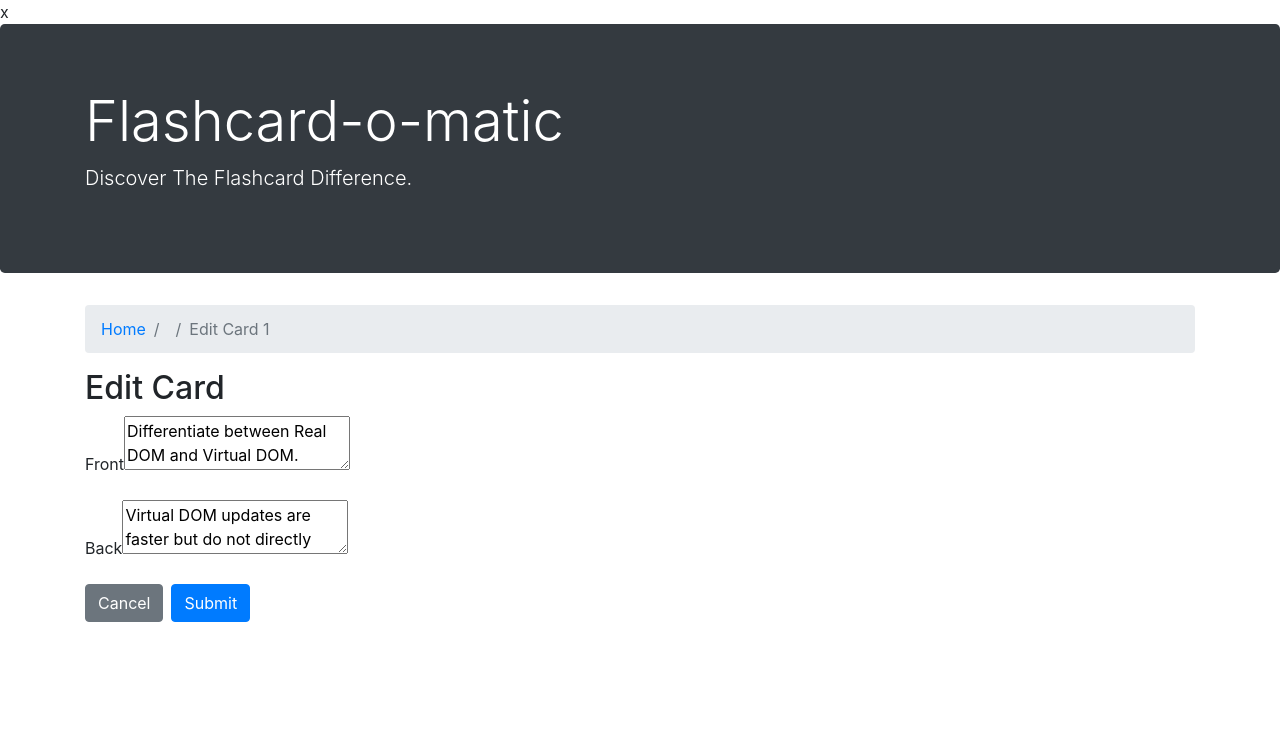
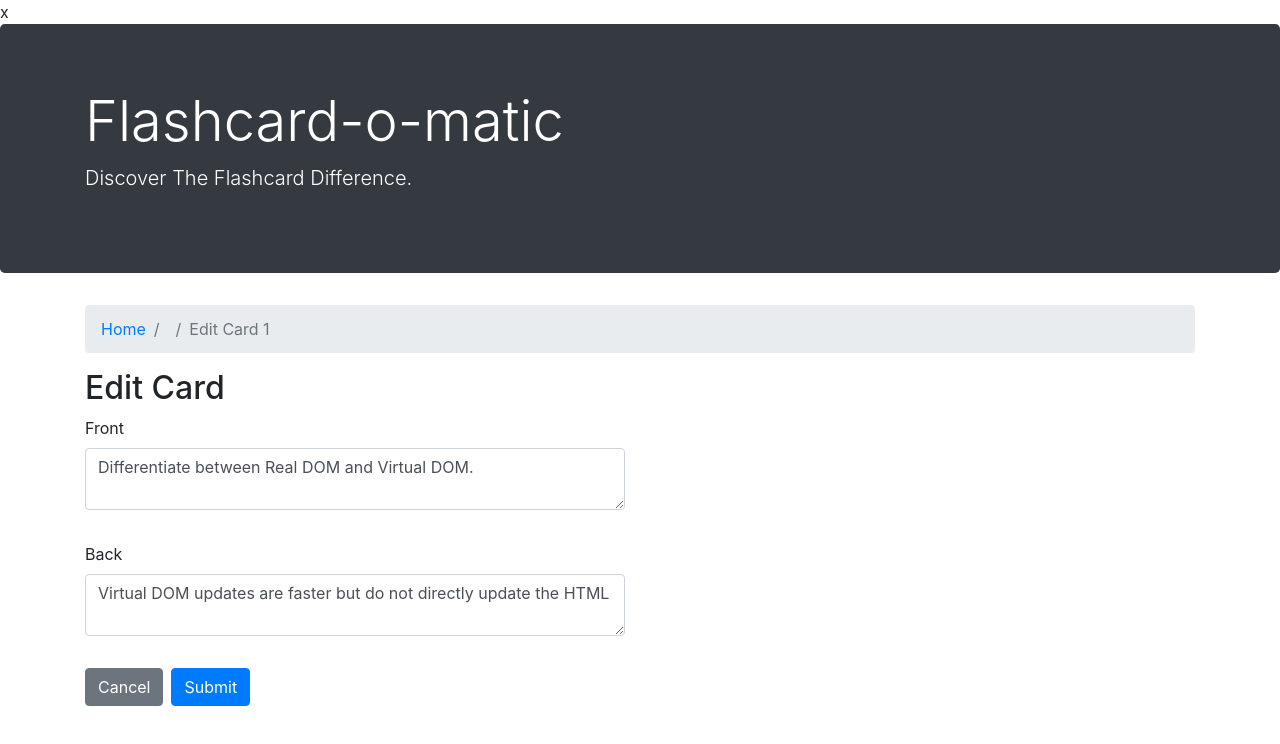
Before and after one commit to Dobes9/flashcard-o-matic, a React (Create React App) app: page /decks/1/cards/1/edit in a window 1280 px wide. Shown: the top 744 px of the page. Built offline with nearby package versions, Linux system fonts and the light colour scheme; no server answers; data requests are answered from the project's data file; a web font is replaced by a local one.

Commit message:
reworked presentation on forms to make use of Bootstrap and look prettier

```diff
--- a/src/Cards/CardForm.js
+++ b/src/Cards/CardForm.js
@@ -43,9 +43,13 @@ export default function CardForm() {
         }
       }}
     >
-      <div className="mb-3">
-        <label htmlFor="front">Front</label>
+      <div className="row mb-3">
+        <div className="col-6 form-group">
+          <label className="form-label" htmlFor="front">
+            Front
+          </label>
           <textarea
+            className="form-control"
             id="front"
             name="front"
             value={formData.front}
@@ -54,9 +58,14 @@ export default function CardForm() {
             rows="2"
           />
         </div>
-      <div className="mb-3">
-        <label htmlFor="back">Back</label>
+      </div>
+      <div className="row mb-3">
+        <div className="col-6 form-group">
+          <label className="form-label" htmlFor="back">
+            Back
+          </label>
           <textarea
+            className="form-control"
             id="back"
             name="back"
             value={formData.back}
@@ -64,6 +73,7 @@ export default function CardForm() {
             placeholder="Back side of card"
             rows="2"
           />
+        </div>
       </div>
       {path === "/decks/:deckId/cards/new" ? (
         <div>
--- a/src/Decks/DeckForm.js
+++ b/src/Decks/DeckForm.js
@@ -50,9 +50,13 @@ export default function DeckForm({ handleCancel }) {
         }
       }}
     >
-      <div className="mb-3">
-        <label htmlFor="name">Name</label>
+      <div className="row mb-3">
+        <div className="col-6 form-group">
+          <label className="form-label" htmlFor="name">
+            Name
+          </label>
           <input
+            className="form-control"
             id="name"
             name="name"
             type="text"
@@ -61,17 +65,21 @@ export default function DeckForm({ handleCancel }) {
             placeholder="Deck Name"
           />
         </div>
-      <div className="mb-3">
-        <label htmlFor="description">
+      </div>
+      <div className="row mb-3">
+        <div className="col-6 form-group">
+          <label className="form-label" htmlFor="description">
             Description
+          </label>
           <textarea
+            className="form-control"
             id="description"
             name="description"
             value={formData.description}
             onChange={handleFormChange}
             placeholder="Brief description of the deck"
           />
-        </label>
+        </div>
       </div>
       <div>
         <button
```
Lines whose indentation alone changed are shown as unchanged.
